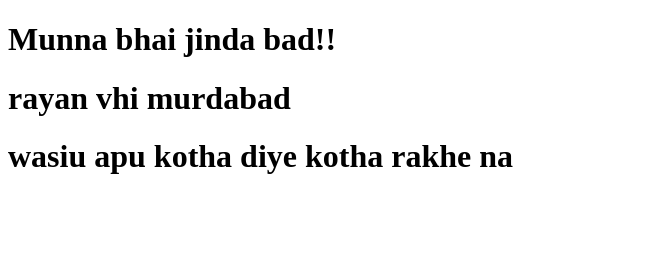
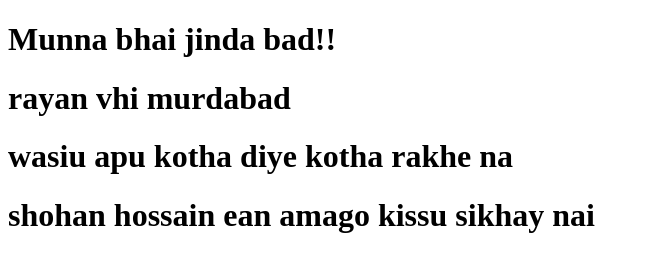
Before and after one commit to anasjubayerdev/test, a plain HTML site: page index.html in a window 1280 px wide. Shown: the whole page, without its empty margins (0-650 px from the left). Drawn offline with Linux system fonts and the light colour scheme.

Commit message:
shohan sir

```diff
--- a/index.html
+++ b/index.html
@@ -10,5 +10,6 @@
   <h1>Munna bhai jinda bad!!</h1>
   <h1>rayan vhi murdabad</h1>
   <h1>wasiu apu kotha diye kotha rakhe na</h1>
+  <h1>shohan hossain ean amago kissu sikhay nai</h1>
 </body>
 </html>
```
